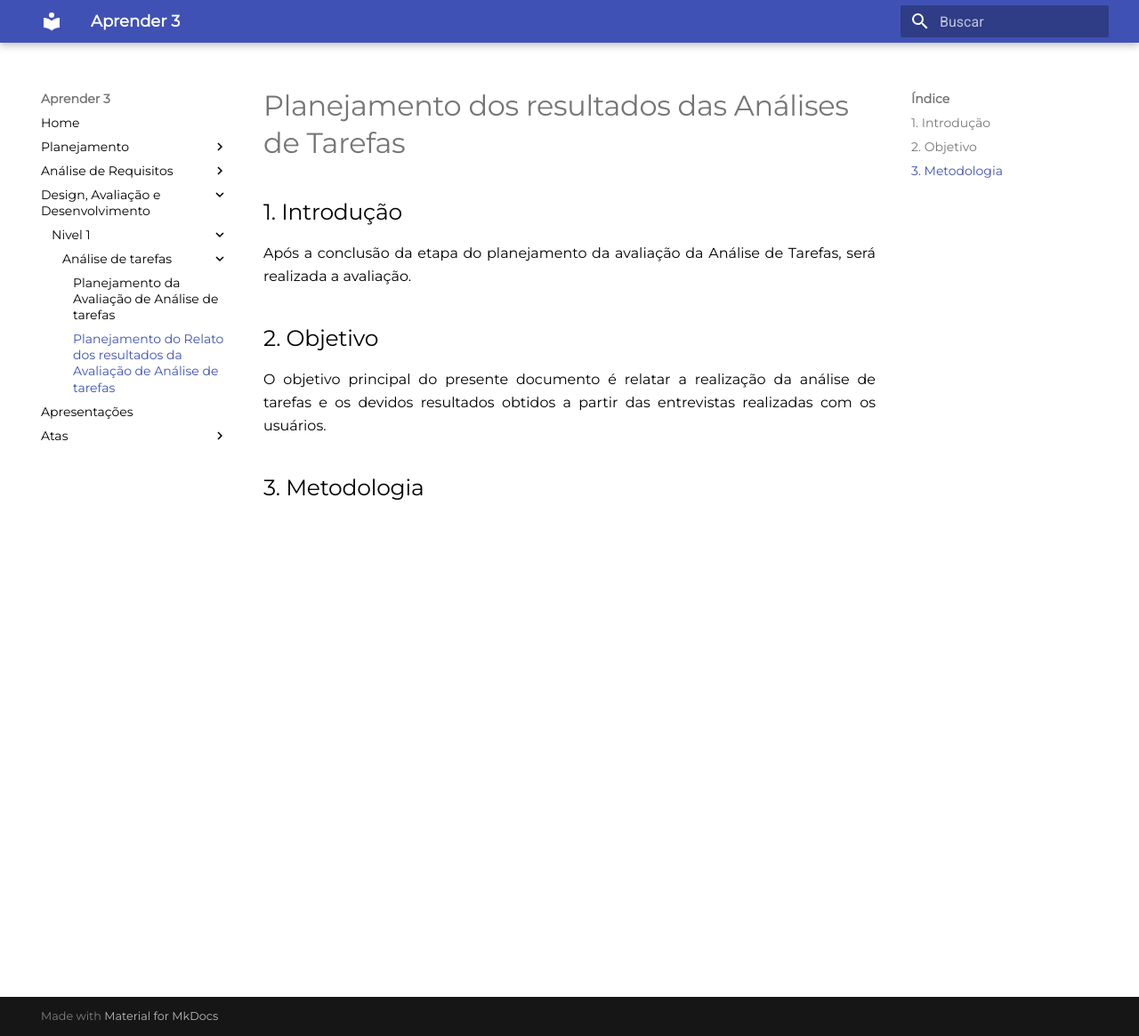
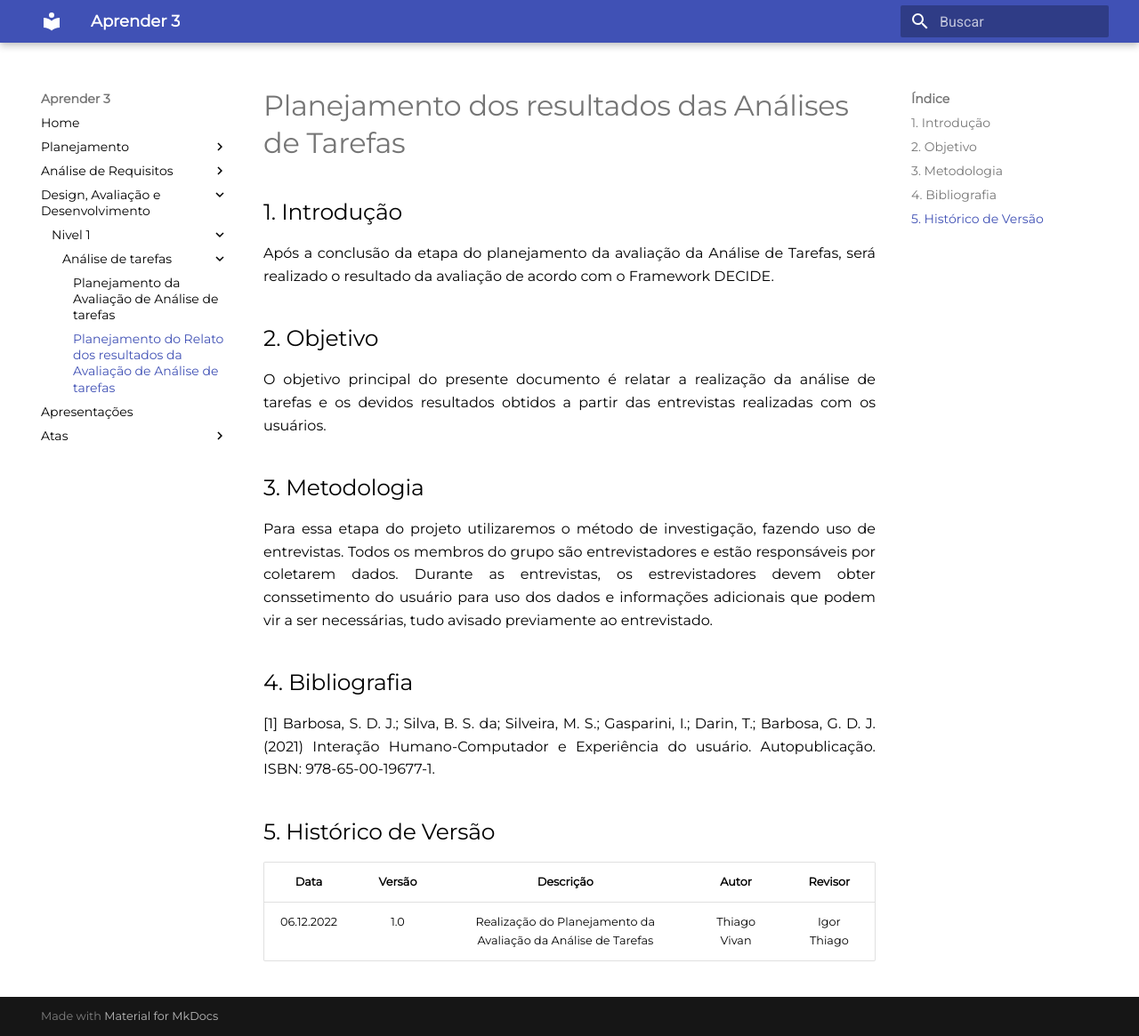
Before and after one commit to mdsreq-fga-unb/2022.2-Aprender3, an MkDocs documentation site: the page built from docs/DesignAvalDesenv/nivel1/AnaliseTarefass/PlanejamentoRelatoAval.md, in a window 1280 px wide and 1165 px high. Shown: the whole window at 89% size. Built offline with MkDocs 1.6.1 and Material for MkDocs 9.7.7, drawn with Linux system fonts in a browser that asks for light colours.

Commit message:
Update PlanejamentoRelatoAval.md

```diff
--- a/docs/DesignAvalDesenv/nivel1/AnaliseTarefass/PlanejamentoRelatoAval.md
+++ b/docs/DesignAvalDesenv/nivel1/AnaliseTarefass/PlanejamentoRelatoAval.md
@@ -1,9 +1,19 @@
 # Planejamento dos resultados das Análises de Tarefas
 
 ## 1. Introdução
-Após a conclusão da etapa do planejamento da avaliação da Análise de Tarefas, será realizada a avaliação.
+Após a conclusão da etapa do planejamento da avaliação da Análise de Tarefas, será realizado o resultado da avaliação de acordo com o Framework DECIDE.
 
 ## 2. Objetivo
 O objetivo principal do presente documento é relatar a realização da análise de tarefas e os devidos resultados obtidos a partir das entrevistas realizadas com os usuários.
 
 ## 3. Metodologia
+Para essa etapa do projeto utilizaremos o método de investigação, fazendo uso de entrevistas. Todos os membros do grupo são entrevistadores e estão responsáveis por coletarem dados.
+Durante as entrevistas, os estrevistadores devem obter conssetimento do usuário para uso dos dados e informações adicionais que podem vir a ser necessárias, tudo avisado previamente ao entrevistado.
+
+## 4. Bibliografia
+ [1] Barbosa, S. D. J.; Silva, B. S. da; Silveira, M. S.; Gasparini, I.; Darin, T.; Barbosa, G. D. J. (2021) Interação Humano-Computador e Experiência do usuário. Autopublicação. ISBN: 978-65-00-19677-1.
+
+## 5. Histórico de Versão
+| Data       | Versão | Descrição            | Autor             | Revisor |
+|:----------:|:------:|:--------------------:|:-----------------:|:-------:|
+| 06.12.2022 | 1.0 | Realização do Planejamento da Avaliação da Análise de Tarefas | Thiago Vivan | Igor Thiago |
```
